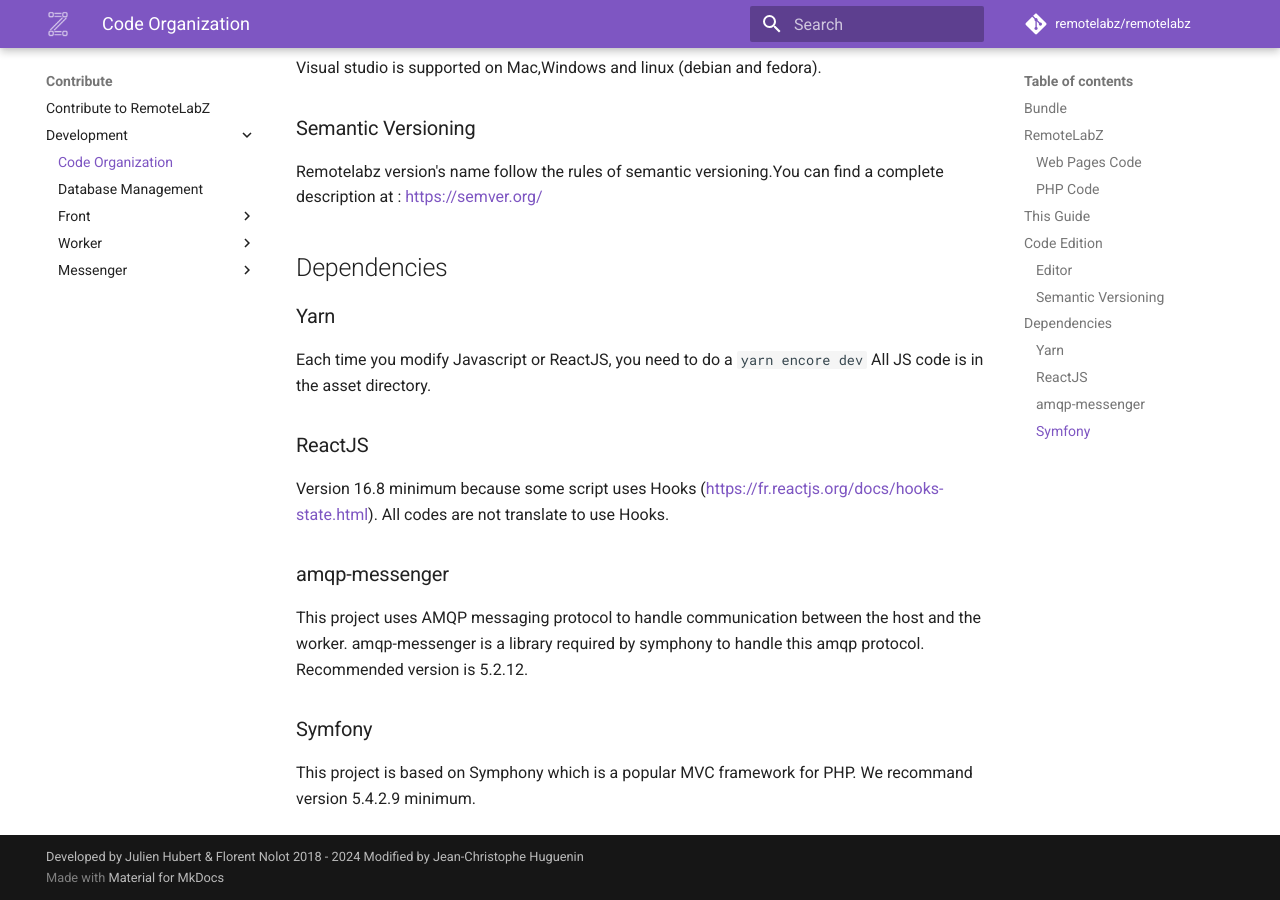
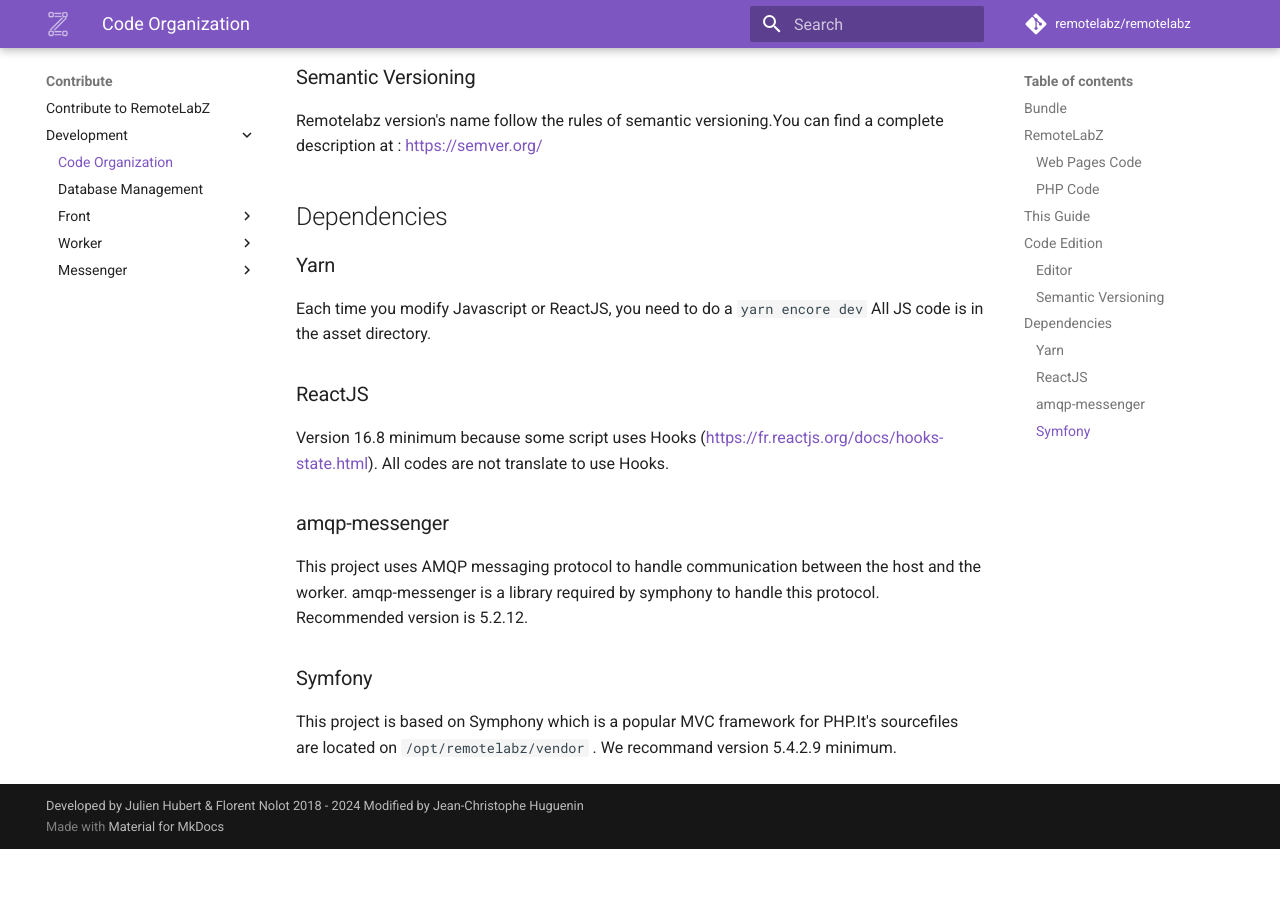
Before and after one commit to remotelabz/remotelabz-docs, an MkDocs documentation site: the page built from docs/developers/vscode.md, in a window 1280 px wide and 900 px high, scrolled down 1494 px. Built offline with MkDocs 1.6.1 and Material for MkDocs 9.7.7, drawn with Linux system fonts in a browser that asks for light colours; comment, search, counter and statistics services are not loaded; after the commit the page ends 2343 px from its top, so only the background shows below that; some of the changed text lies outside the part shown.

Commit message:
Some organizational changes.

````diff
--- a/docs/developers/front/code.md
+++ b/docs/developers/front/code.md
@@ -36,17 +36,21 @@ openssl x509 -req -in server-dev-rlz.csr -out server-dev-rlz.crt -CA server-dev-
 ```
 
 # Code organisation
+##Remotelabz
 The front's code is on ```templates``` directory.
 
 The web page of a lab is on file ```view.html.twig``` and the lab is managed by a react component ```{{ react_component('InstanceManager', {'props': props}) }}``` defined in ```assets/js/components/Instances/```
 
 When a user starts a lab, a message (json) is sent to the worker and analyzed by ```MessageHandler/InstanceActionMessageHandler.php```. The instance, which is a started lab, is managed by the Instance Manager service in ```Service/Instance/InstanceManager.php```
 
+
 # Semantic Versioning
 
 https://semver.org/
 
-# Use of ttyd and configurable-http-proxy
+#Dependencies
+
+## Use of ttyd and configurable-http-proxy
 
 We assume the following.
 On the front :
@@ -63,10 +67,10 @@ on the worker, we receive a request to `/test12` So, with ttyd, we have to `ttyd
 
 If you add a route to https and use ttyd with cert, it's doesn't work.
 
-# Yarn
+## Yarn
 
 Each time you modify Javascript or ReactJS, you need to do a `yarn encore dev` All JS code is in the asset directory.
 
-# ReactJS
+## ReactJS
 
 Version 16.8 minimum because some script uses Hooks (https://fr.reactjs.org/docs/hooks-state.html). All codes are not translate to use Hooks.
--- a/docs/developers/vscode.md
+++ b/docs/developers/vscode.md
@@ -68,10 +67,10 @@ Version 16.8 minimum because some script uses Hooks (https://fr.reactjs.org/docs
 ### amqp-messenger
 
 This project uses AMQP messaging protocol to handle communication between the host and the worker.
-amqp-messenger is a library required by symphony to handle this amqp protocol.
+amqp-messenger is a library required by symphony to handle this protocol.
 Recommended version is 5.2.12.
 
 ### Symfony
 
-This project is based on Symphony which is a popular MVC framework for PHP.
+This project is based on Symphony which is a popular MVC framework for PHP.It's sourcefiles are located on `/opt/remotelabz/vendor` .
 We recommand version 5.4.2.9 minimum.
````
Also changed, not shown: other parts of docs/developers/vscode.md (+0 -1 lines), docs/administrators/getting-started/ubuntu-standalone.md (+1 -1 lines).
